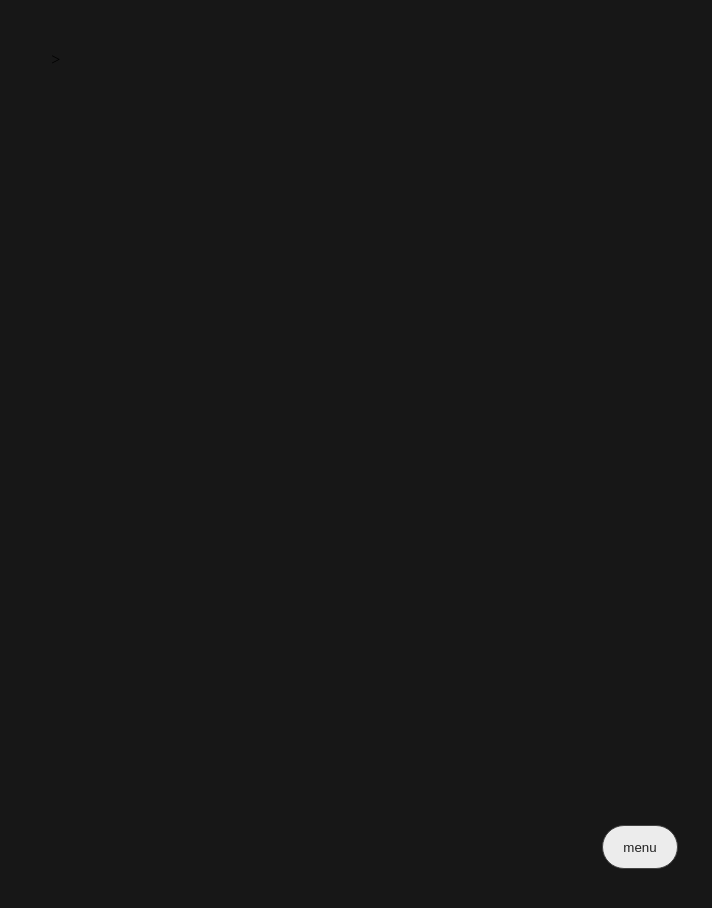
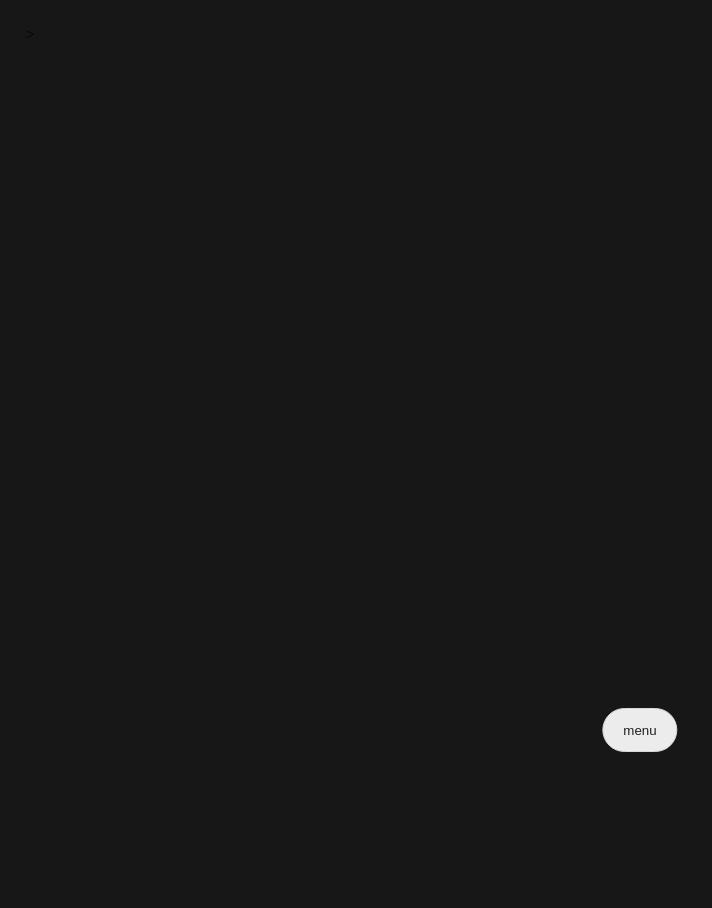
Before and after one commit to raphaelramchandani/portfolio, a plain HTML site: page index.html in a window 1280 px wide. Shown: the whole page, without its empty margins (0-712 px from the left). After the commit the page ends 800 px from the top, so only its background shows below. Drawn offline with Linux system fonts and the light colour scheme.

Commit message:
Menu update floating button

```diff
--- a/index.html
+++ b/index.html
@@ -7,14 +7,16 @@
         <link rel="stylesheet" href="styles.css">
     </head>
     <body>
-        <nav>
+            <nav class="nav-container" id="nav-container">
                 <button class="menu-button" id="menu-button">menu</button>
-            <ul class="menu" id="menu">
+                <div class="menu-container" id="menu-container">
+                    <ul class="menu-content" id="menu-content">
                         <li><a href="#">Home</a></li>
                         <li><a href="./pages/about.html">About</a></li>
                         <li><a href="#">Services</a></li>
                         <li><a href="#">Contact</a></li>
                     </ul>
+                </div>
             </nav>
     <script src="script.js"></script>
     </body>
--- a/script.js
+++ b/script.js
@@ -1,9 +1,11 @@
 document.addEventListener("DOMContentLoaded", () => {
     const menuButton = document.getElementById("menu-button");
-    const menu = document.getElementById("menu");
+    const menuContent = document.getElementById("menu-content");
+    const navContatainer = document.getElementById("nav-container");
 
     menuButton.addEventListener("click", () => {
-        menu.classList.toggle("open");
-        menuButton.textContent = menu.classList.contains("open") ? "close" : "menu";
+        menuContent.classList.toggle("open");
+        navContatainer.classList.toggle("open");
+        menuButton.textContent = menuContent.classList.contains("open") ? "close" : "menu";
     });
 });
--- a/styles.css
+++ b/styles.css
@@ -3,33 +3,50 @@
 }
 
 body {
-    margin: 4%;
-    box-sizing: border-box;
+    margin: 2%;
+
 }
 
 .menu-button {
+    cursor: pointer;
     height: 44px;
+    width: fit-content;
+    display: inline-block;
     background-color: #ECECEC;
-    border: #424242 solid 1px;
+    border: #d7d7d7 solid 1px;
     color: #212121;
     border-radius: 22px;
     padding: 0px 20px;
-
+    margin: 4vh 0vh;
 }
 
 /* When menu is closed */
-.menu {
+.menu-content {
     display: none;
 }
 
-/* When menu is open */
-.menu.open {
+.nav-container {
+    width: fit-content;
+    height: fit-content;
+    position: fixed;
     display: flex;
+    flex-direction: column-reverse;
+    background-color: transparent;
+    bottom: 2%;
+    left: 50%;
+    transform: translateX(-50%);
+    align-items: center;
 }
 
-nav {
+
+/* When menu is open */
+.menu-content.open {
+    display: block;
+}
+
+.nav-container.open {
+    width: 100vw;
     height: 100vh;
-    display: flex;
-    justify-content: center;
-    align-items: flex-end;
+    border-radius: 8px;
+    background-color: #ECECEC;
 }
```
Lines whose indentation alone changed are shown as unchanged.
